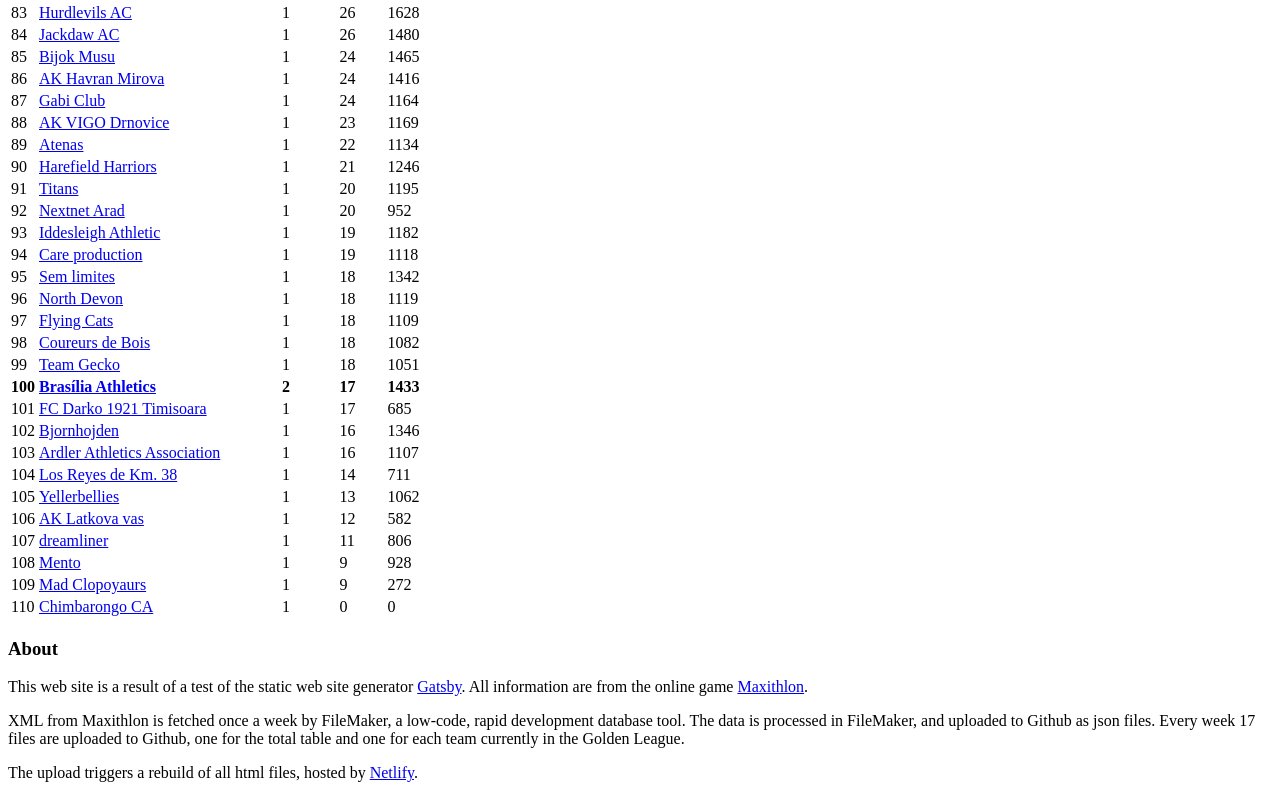
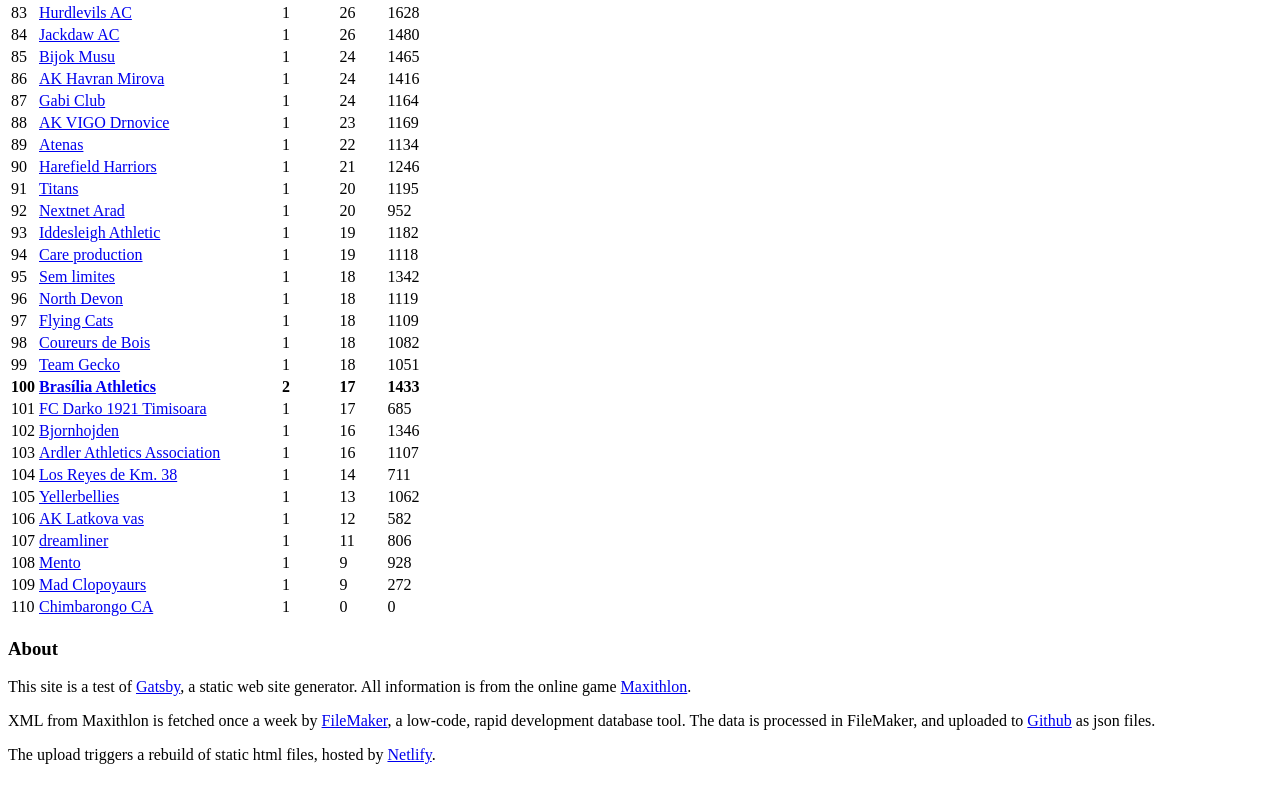
Before and after one commit to RolfCl/filemaker-maxi-web, a Gatsby site: page / in a window 1280 px wide. Shown: the part 1939-2737 px from the top of the page. Built offline with nearby package versions, Linux system fonts and the light colour scheme; Gatsby itself is replaced by a stand-in of ours.

Commit message:
Message updated

```diff
--- a/src/templates/league.js
+++ b/src/templates/league.js
@@ -43,12 +43,11 @@
 					</tbody>
 				</table>
 				<h3 className="mt-4">About</h3>
-				<p>This web site is a result of a test of the static web site generator <a href="https://www.gatsbyjs.org">Gatsby</a>.
-				All information are from the online game <a href="https://www.maxithlon.com/?r=11791">Maxithlon</a>.</p>
-				<p>XML from Maxithlon is fetched once a week by FileMaker, a low-code, rapid development database tool. The data is processed in FileMaker,
-					and uploaded to Github as json files. Every week 17 files are uploaded to Github, one for the total table and one for each team currently
-					in the Golden League.</p>
-					<p>The upload triggers a rebuild of all html files, hosted by <a href="https://www.netlify.com">Netlify</a>.</p>
+				<p>This site is a test of <a href="https://www.gatsbyjs.org">Gatsby</a>, a static web site generator.
+				All information is from the online game <a href="https://www.maxithlon.com/?r=11791">Maxithlon</a>.</p>
+				<p>XML from Maxithlon is fetched once a week by <a href="https://www.claris.com/filemaker/">FileMaker</a>, a low-code, rapid development database tool.
+				The data is processed in FileMaker, and uploaded to <a href="https://github.com">Github</a> as json files.</p>
+				<p>The upload triggers a rebuild of static html files, hosted by <a href="https://www.netlify.com">Netlify</a>.</p>
 			</div>
 		</div>
 	</React.Fragment>
```
